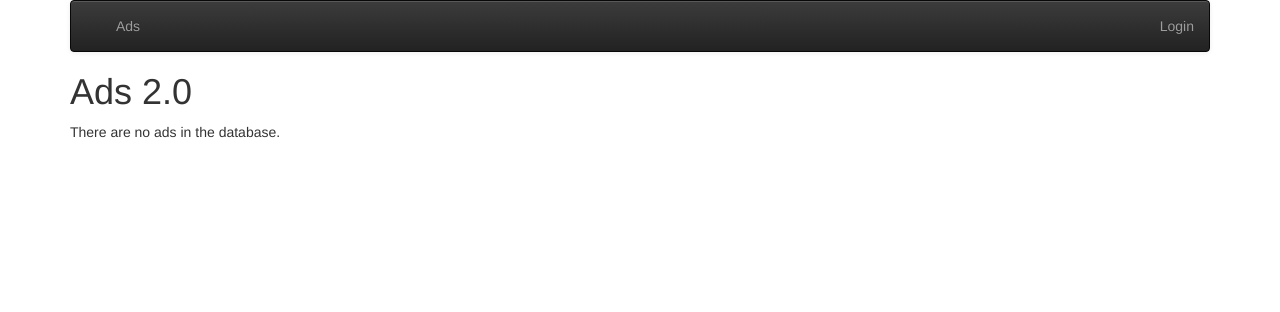
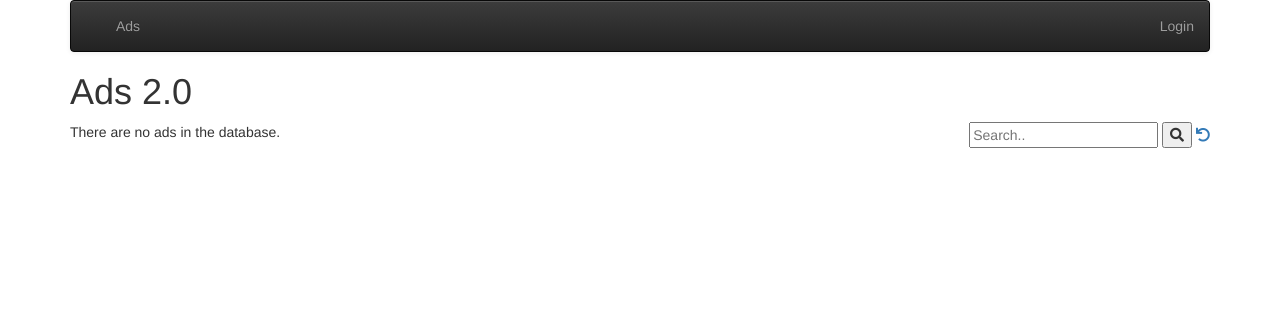
Before and after one commit to datner/dj4e, a Django app: template ads/templates/ads/ad_list.html in a window 1280 px wide. Shown: the top 312 px of the page. Run offline with Django 3.2, Linux system fonts and the light colour scheme; the template is opened without the code that fills it, so the values that code supplies are empty; some libraries are stand-ins or nearby versions.

Commit message:
add search

```diff
--- a/ads/templates/ads/ad_list.html
+++ b/ads/templates/ads/ad_list.html
@@ -1,5 +1,15 @@
 {% extends "base_menu.html" %} {% block content %}
 <h1>Ads 2.0</h1>
+<div style="float:right">
+<!-- https://www.w3schools.com/howto/howto_css_search_button.asp -->
+<form>
+  <input type="text" placeholder="Search.." name="search"
+  {% if search %} value="{{ search }}" {% endif %}
+  >
+  <button type="submit"><i class="fa fa-search"></i></button>
+<a href="{% url 'ads:all' %}"><i class="fa fa-undo"></i></a>
+</form>
+</div>
 {% if ad_list %}
 <ul>
 	{% for ad in ad_list %}
```
Also changed, not shown: ads/views.py (+9 -1 lines).
